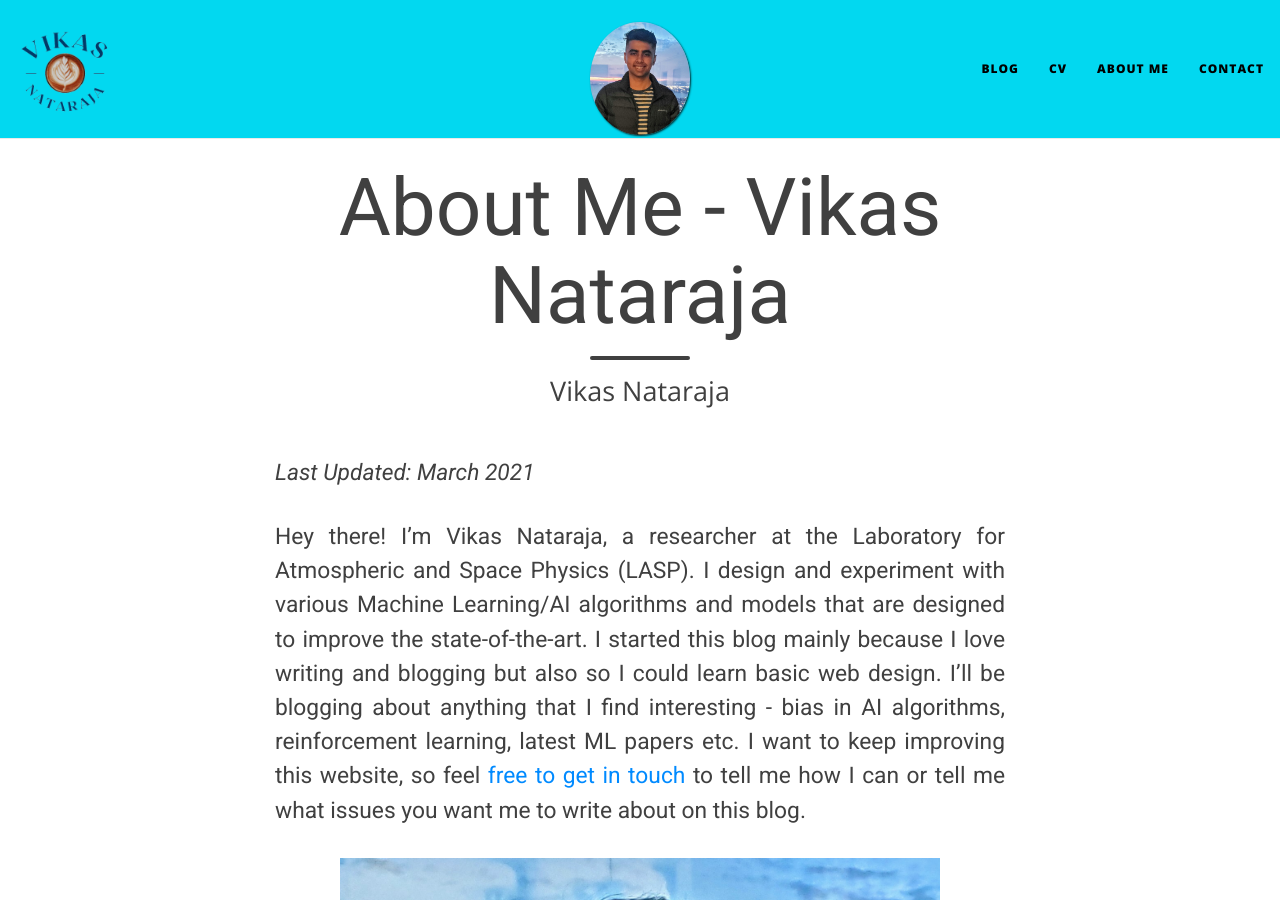
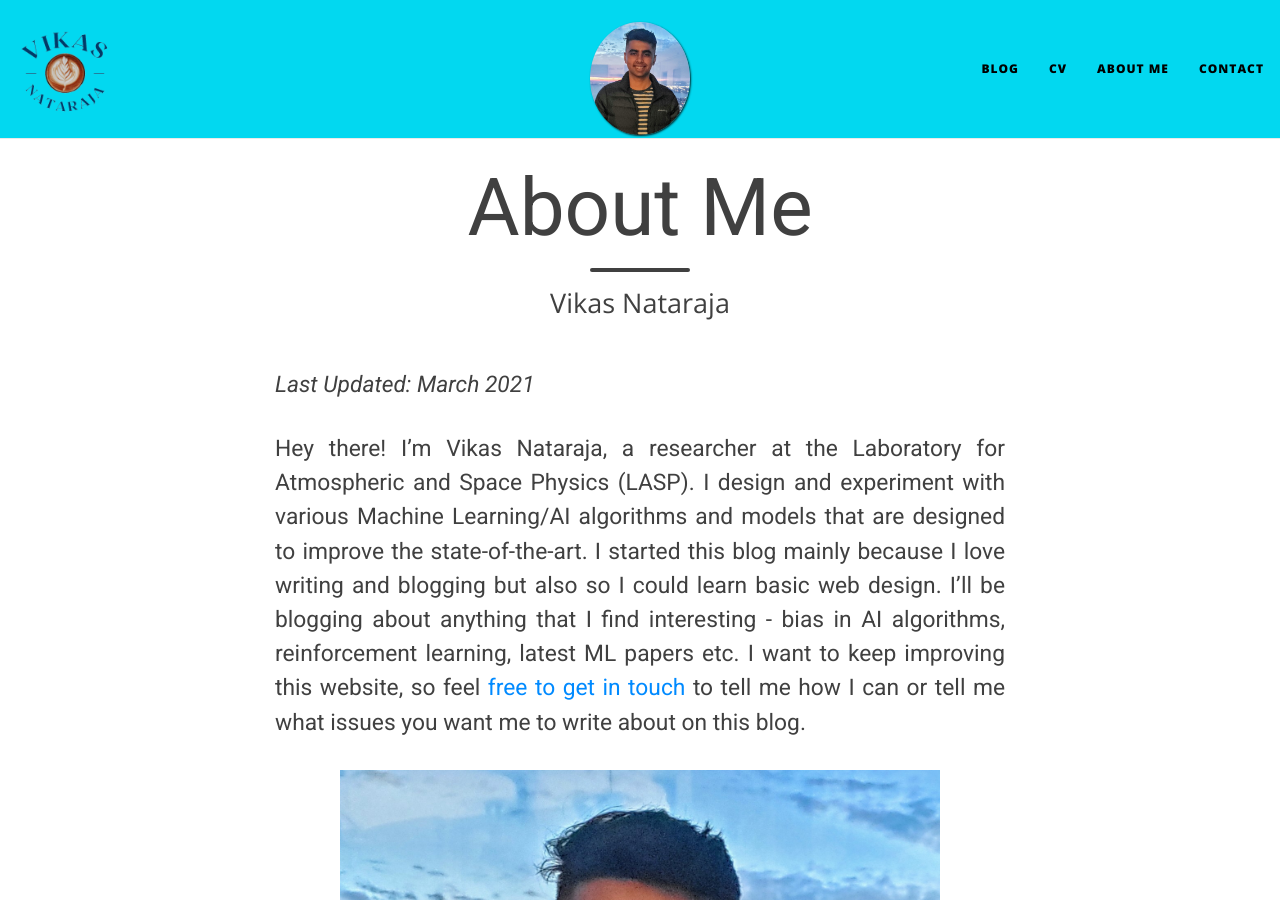
Before and after one commit to vikasnataraja/vikasnataraja.github.io, a Jekyll site: the page built from about.md, in a window 1280 px wide and 900 px high. Built offline with Jekyll 4.4.1, drawn with Linux system fonts in a browser that asks for light colours; nearby versions of some CDN libraries.

Commit message:
reflect title tag changes for individual pages

```diff
--- a/about.md
+++ b/about.md
@@ -1,8 +1,8 @@
 ---
 layout: page
-title: About Me - Vikas Nataraja
+title: About Me
 subtitle: Vikas Nataraja
-description: About Me page for Vikas Nataraja
+description: About page for Vikas Nataraja
 ---
 *Last Updated: March 2021*
 
--- a/contact.html
+++ b/contact.html
@@ -1,7 +1,7 @@
 ---
 layout: default
-title: Contact | Vikas Nataraja
-subtitle: Vikas Nataraja
+title: Contact
+subtitle: Contact page for Vikas Nataraja
 ---
 
 <!DOCTYPE html>
```
Also changed, not shown: 10 other files.
